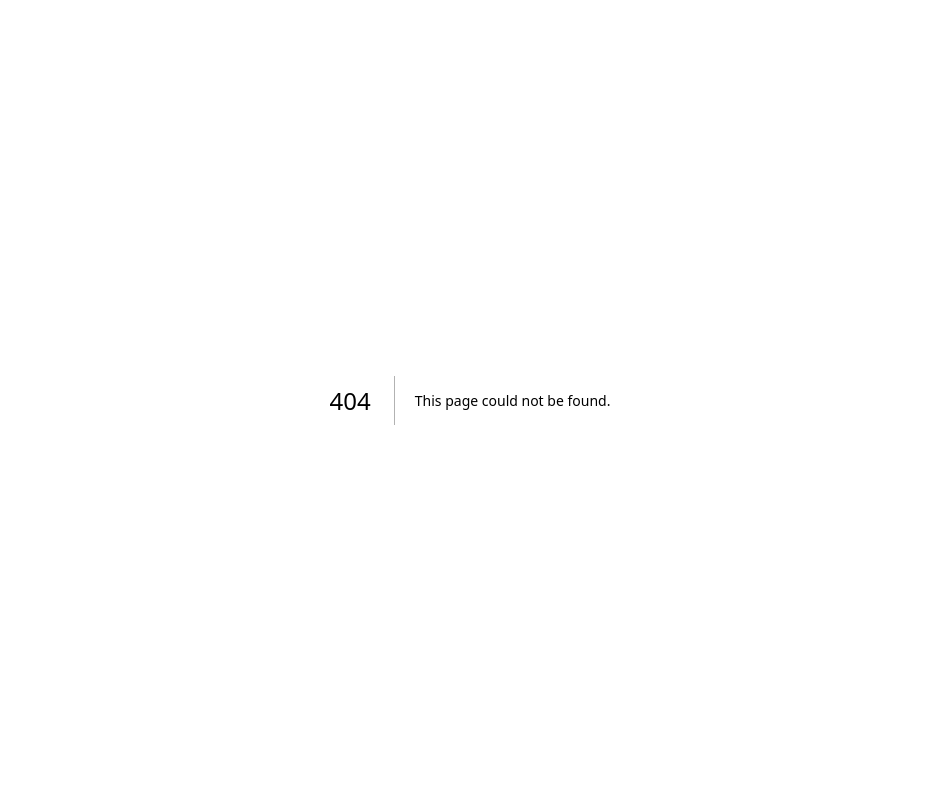
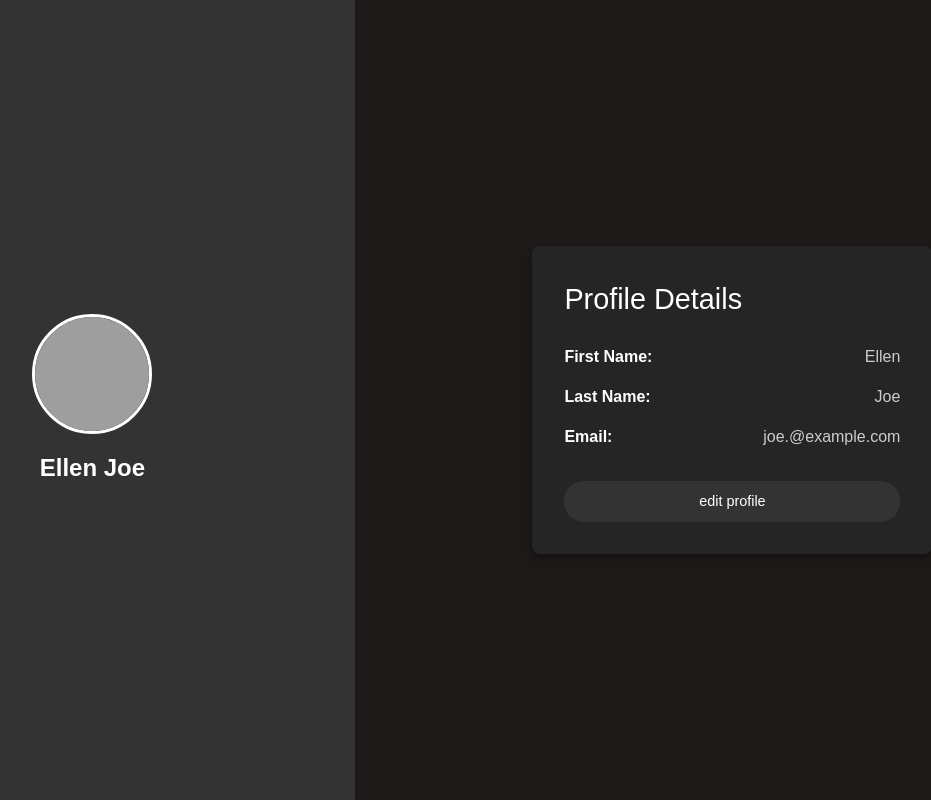
Before and after one commit to Micro-88/Fitness-Tracker, a Next.js app: page /profile in a window 1280 px wide. Before the commit this address had no page. Shown: the whole page, without its empty margins (170-1101 px from the left). Built offline with nearby package versions, Linux system fonts and the light colour scheme; grey boxes are pictures that could not be loaded.

Commit message:
Profile(Concept)
will now push the Profile, early concept pani ako ra ge push para naay template daan

```diff
--- /dev/null
+++ b/app/profile/UserProfile.module.css
@@ -0,0 +1,120 @@
+/* General container styles */
+.container {
+    display: flex;
+    height: 100vh;
+    background-color: #1d1919;
+    color: #ffffff;
+  }
+
+  /* Left image and profile section */
+  .imageSection {
+    flex: 2;
+    display: flex;
+    flex-direction: column;
+    align-items: center;
+    justify-content: center;
+    background-color: #333;
+    padding: 2rem;
+    gap: 1rem;
+  }
+
+  .profilePicture {
+    width: 120px;
+    height: 120px;
+    border-radius: 50%;
+    overflow: hidden;
+    border: 3px solid #ffffff;
+  }
+
+  .picture {
+    width: 100%;
+    height: 100%;
+    object-fit: cover;
+  }
+
+  .username {
+    font-size: 1.5rem;
+    font-weight: bold;
+  }
+
+  .bio {
+    font-size: 0.9rem;
+    text-align: center;
+    color: #cccccc;
+  }
+
+  /* Right details section */
+  .detailsSection {
+    flex: 3;
+    display: flex;
+    justify-content: center;
+    align-items: center;
+    padding: 2rem;
+  }
+
+  .detailsContainer {
+    width: 100%;
+    max-width: 400px;
+    background-color: #252525;
+    padding: 2rem;
+    border-radius: 8px;
+    text-align: left;
+    box-shadow: 0 4px 6px rgba(0, 0, 0, 0.3);
+  }
+
+  .heading {
+    font-size: 1.8rem;
+    margin-bottom: 1.5rem;
+    color: #ffffff;
+  }
+
+  .detailRow {
+    display: flex;
+    justify-content: space-between;
+    margin-bottom: 1rem;
+  }
+
+  .label {
+    font-weight: bold;
+    font-size: 1rem;
+  }
+
+  .value {
+    font-size: 1rem;
+    color: #cccccc;
+  }
+
+  .button {
+    width: 100%;
+    padding: 0.6rem;
+    background-color: #333;
+    color: white;
+    border: none;
+    border-radius: 20px;
+    cursor: pointer;
+    font-size: 0.9rem;
+    text-transform: lowercase;
+    margin-top: 1rem;
+  }
+
+  .button:hover {
+    background-color: #555;
+    transform: scale(1.05);
+    transition: background-color 0.3s ease, transform 0.3s ease;
+  }
+
+  /* Responsive design */
+  @media (max-width: 768px) {
+    .container {
+      flex-direction: column;
+      height: auto;
+    }
+
+    .detailsSection {
+      padding: 1rem;
+    }
+
+    .detailsContainer {
+      padding: 1.5rem;
+    }
+  }
--- /dev/null
+++ b/app/profile/page.tsx
@@ -0,0 +1,40 @@
+"use client";
+
+import React from "react";
+import styles from "./UserProfile.module.css";
+
+const UserProfile: React.FC = () => {
+  return (
+    <div className={styles.container}>
+      {/* Profile image section */}
+      <div className={styles.imageSection}>
+        <div className={styles.profilePicture}>
+          <img src="/profile-pic.jpg" alt="User Profile" className={styles.picture} />
+        </div>
+        <h2 className={styles.username}>Ellen Joe</h2>
+      </div>
+
+      {/* User details and settings section */}
+      <div className={styles.detailsSection}>
+        <div className={styles.detailsContainer}>
+          <h1 className={styles.heading}>Profile Details</h1>
+          <div className={styles.detailRow}>
+            <span className={styles.label}>First Name:</span>
+            <span className={styles.value}>Ellen</span>
+          </div>
+          <div className={styles.detailRow}>
+            <span className={styles.label}>Last Name:</span>
+            <span className={styles.value}>Joe</span>
+          </div>
+          <div className={styles.detailRow}>
+            <span className={styles.label}>Email:</span>
+            <span className={styles.value}>joe.@example.com</span>
+          </div>
+          <button className={styles.button}>Edit Profile</button>
+        </div>
+      </div>
+    </div>
+  );
+};
+
+export default UserProfile;
```
